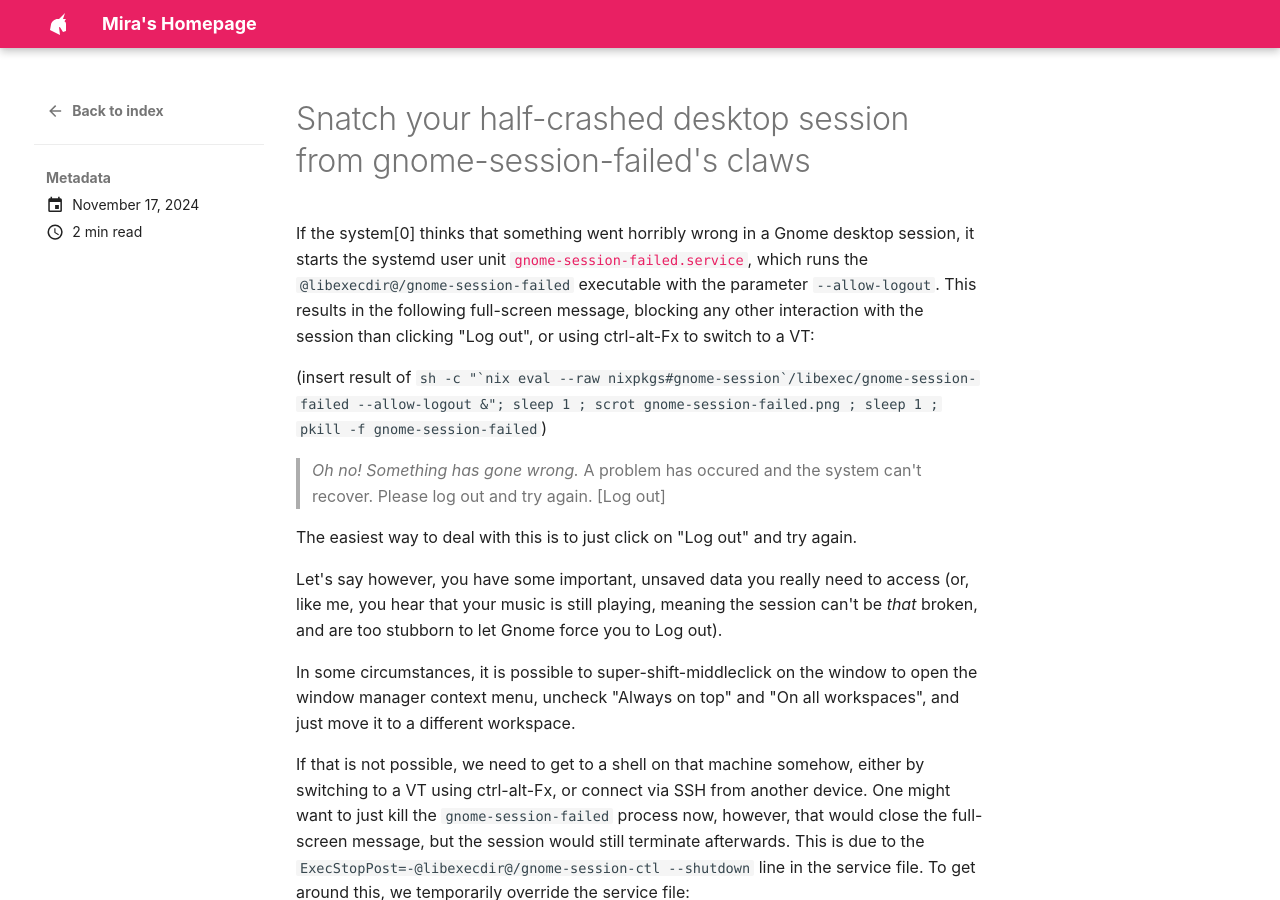
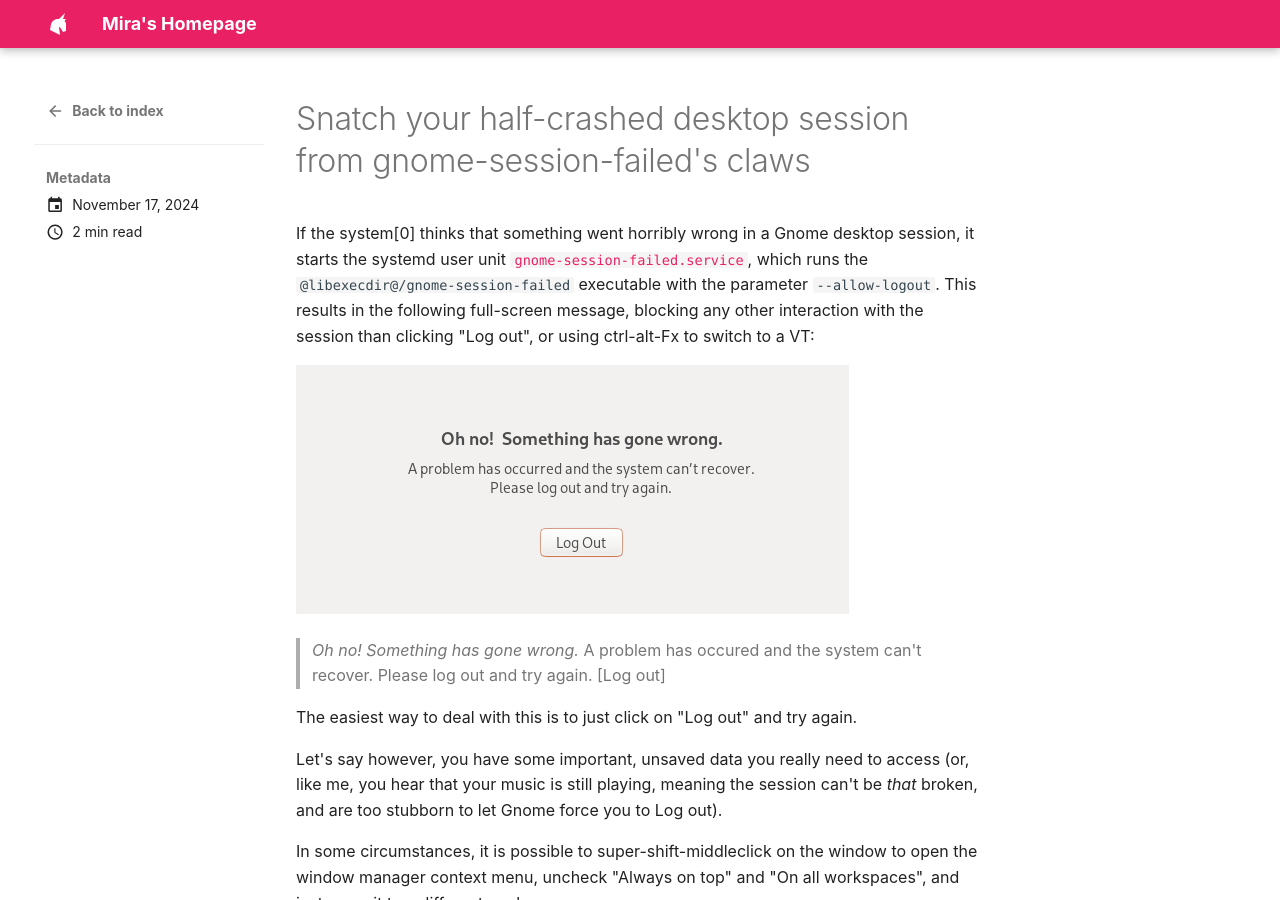
Before and after one commit to luelista/luelista.github.io, an MkDocs documentation site: the page built from docs/blog/posts/restore-gnome-session-failed.md, in a window 1280 px wide and 900 px high. Built offline with MkDocs 1.6.1 and Material for MkDocs 9.7.7, drawn with Linux system fonts in a browser that asks for light colours.

Commit message:
Update restore-gnome-session-failed.md

````diff
--- a/docs/blog/posts/restore-gnome-session-failed.md
+++ b/docs/blog/posts/restore-gnome-session-failed.md
@@ -7,7 +7,7 @@ description: How to temporarily get rid of Gnome's "Oh no! Something has gone wr
 
 If the system[0] thinks that something went horribly wrong in a Gnome desktop session, it starts the systemd user unit [`gnome-session-failed.service`](https://github.com/GNOME/gnome-session/blob/main/data/gnome-session-failed.service.in), which runs the `@libexecdir@/gnome-session-failed` executable with the parameter ` --allow-logout`. This results in the following full-screen message, blocking any other interaction with the session than clicking "Log out", or using ctrl-alt-Fx to switch to a VT:
 
-(insert result of ```sh -c "`nix eval --raw nixpkgs#gnome-session`/libexec/gnome-session-failed --allow-logout &"; sleep 1 ; scrot gnome-session-failed.png ; sleep 1 ; pkill -f gnome-session-failed```)
+![*Oh no! Something has gone wrong.* A problem has occured and the system can't recover. Please log out and try again. Log out](gnome-session-failed.png)
 
 > *Oh no! Something has gone wrong.* A problem has occured and the system can't recover. Please log out and try again. \[Log out]
 
````
